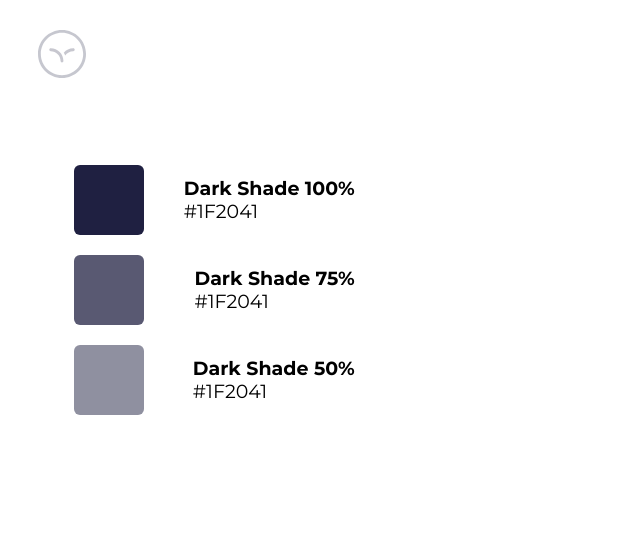
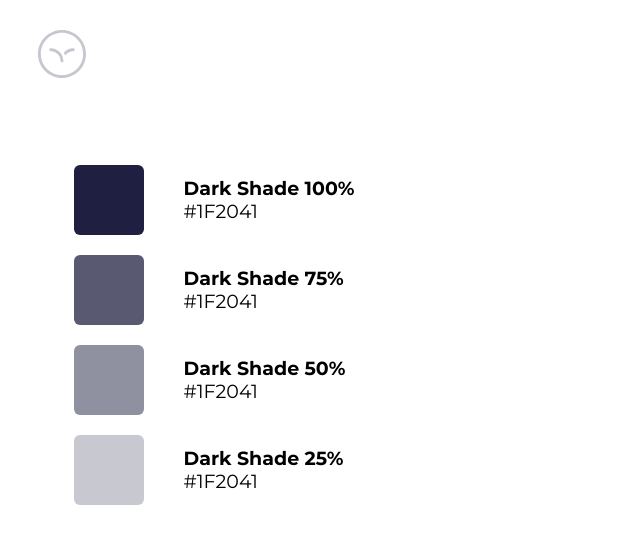
Before and after one commit to SAMSerg/Hotel, a website built with webpack: page src/ui-kit/colors-type.pug in a window 1280 px wide. Shown: the whole page, without its empty margins (0-640 px from the left). Built offline with nearby package versions, Linux system fonts and the light colour scheme.

Commit message:
Color 25% added, justify blocks content

```diff
--- a/src/ui-kit/color-block/color-block.css
+++ b/src/ui-kit/color-block/color-block.css
@@ -1,5 +1,6 @@
 .color-block{
     max-width: 281.26px;
     display: flex;
-    justify-content: space-between;
+    justify-content: flex-start;
+    align-items: center;
 }
--- a/src/ui-kit/color-text/color-text.css
+++ b/src/ui-kit/color-text/color-text.css
@@ -1,6 +1,7 @@
 .color-text{
     max-width: 171px;
+    padding-left: 40px;
     display: flex;
     flex-direction: column;
-    justify-content: center;
+    justify-content: left;
 }
--- a/src/ui-kit/colors-type.css
+++ b/src/ui-kit/colors-type.css
@@ -6,6 +6,7 @@
 @import "./rectangle/_shade-100/rectangle_shade-100.css";
 @import "./rectangle/_shade-75/rectangle_shade-75.css";
 @import "./rectangle/_shade-50/rectangle_shade-50.css";
+@import "./rectangle/_shade-25/rectangle_shade-25.css";
 @import "./page-conteiner/page-conteiner.css";
 @import "./page-conteiner/_body/page-conteiner_body.css";
 @import "./color-text/color-text.css";
--- a/src/ui-kit/colors-type.pug
+++ b/src/ui-kit/colors-type.pug
@@ -22,3 +22,8 @@ head
       .color-text
         .color-text_h1 Dark Shade 50%
         .color-text_p #1F2041
+    .color-block.color-block__colors-group
+      .rectangle.rectangle_shade-25
+      .color-text
+        .color-text_h1 Dark Shade 25%
+        .color-text_p #1F2041
--- a/src/ui-kit/rectangle/_shade-100/rectangle_shade-100.css
+++ b/src/ui-kit/rectangle/_shade-100/rectangle_shade-100.css
@@ -1,3 +1,3 @@
 .rectangle_shade-100 {
-    background: #1F2041;
+    background: #1F2041ff;
 }
--- /dev/null
+++ b/src/ui-kit/rectangle/_shade-25/rectangle_shade-25.css
@@ -0,0 +1,3 @@
+.rectangle_shade-25 {
+    background: #1F20413f;
+}
```
Also changed, not shown: dist/index.html, dist/ui-kit/colors-type.html, 4 other files.
